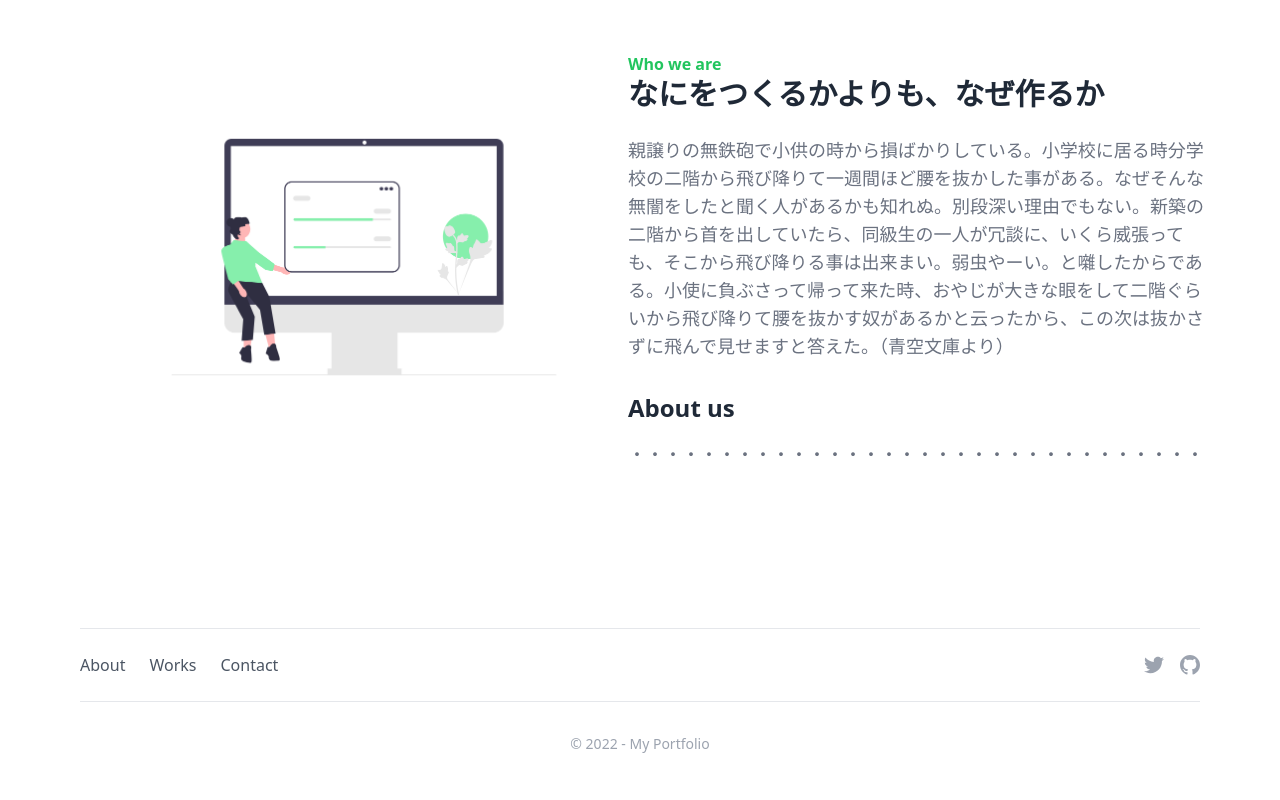
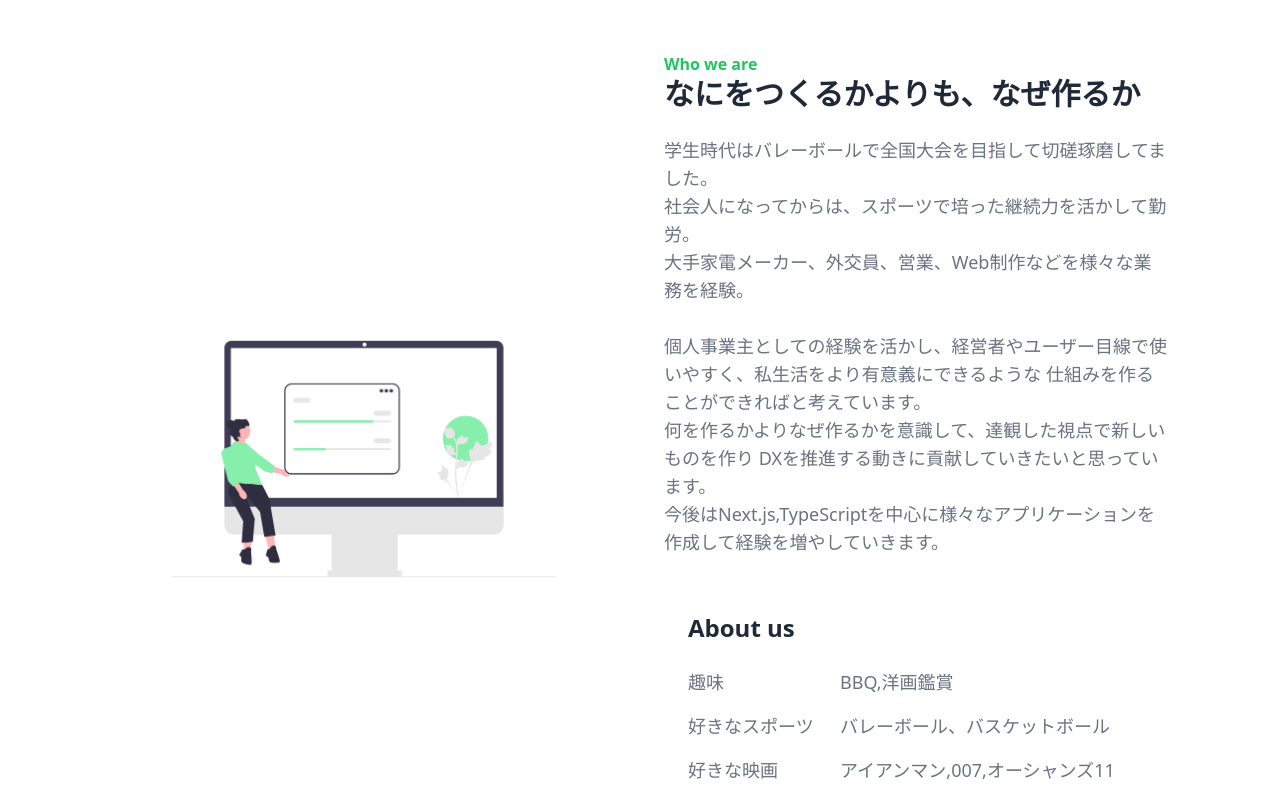
Before and after one commit to kazun1224/portfolio, a Next.js app: page /about in a window 1280 px wide. Shown: the part 560-1360 px from the top of the page. Built offline with nearby package versions, Linux system fonts and the light colour scheme.

Commit message:
文章とコメントアウトの変更

```diff
--- a/src/pages/about/index.tsx
+++ b/src/pages/about/index.tsx
@@ -7,7 +7,8 @@ const About: CustomNextPage = () => {
   return (
     <div className="mx-auto max-w-screen-xl md:px-8">
       <div className="grid place-items-center gap-8 md:grid-cols-2 lg:gap-12">
-        <div>
+        {/* <!-------------------------------- image ---------------------------------------> */}
+
         <div className="overflow-hidden md:h-auto">
           <Image
             src={aboutDetail}
@@ -15,9 +16,10 @@ const About: CustomNextPage = () => {
             className="h-full w-full"
           />
         </div>
-        </div>
 
-        <div className="md:pt-8">
+        {/* <!-------------------------------- about ---------------------------------------> */}
+        <div className="mb-10">
+          <div className="mb-10 md:pt-8">
             <p className="text-center font-bold text-green-500 md:text-left">
               Who we are
             </p>
@@ -26,17 +28,47 @@ const About: CustomNextPage = () => {
               なにをつくるかよりも、なぜ作るか
             </h1>
 
-          <p className="mb-6 text-gray-500 sm:text-lg md:mb-8">
-            親譲りの無鉄砲で小供の時から損ばかりしている。小学校に居る時分学校の二階から飛び降りて一週間ほど腰を抜かした事がある。なぜそんな無闇をしたと聞く人があるかも知れぬ。別段深い理由でもない。新築の二階から首を出していたら、同級生の一人が冗談に、いくら威張っても、そこから飛び降りる事は出来まい。弱虫やーい。と囃したからである。小使に負ぶさって帰って来た時、おやじが大きな眼をして二階ぐらいから飛び降りて腰を抜かす奴があるかと云ったから、この次は抜かさずに飛んで見せますと答えた。（青空文庫より）
+            <p className="text-gray-500 sm:text-lg md:mb-8">
+              学生時代はバレーボールで全国大会を目指して切磋琢磨してました。
+              <br />
+              社会人になってからは、スポーツで培った継続力を活かして勤労。
+              <br />
+              大手家電メーカー、外交員、営業、Web制作などを様々な業務を経験。
+              <br />
+              <br />
+              個人事業主としての経験を活かし、経営者やユーザー目線で使いやすく、私生活をより有意義にできるような
+              仕組みを作ることができればと考えています。
+              <br />
+              何を作るかよりなぜ作るかを意識して、達観した視点で新しいものを作り
+              DXを推進する動きに貢献していきたいと思っています。
+              <br />
+              今後はNext.js,TypeScriptを中心に様々なアプリケーションを作成して経験を増やしていきます。
             </p>
+          </div>
 
-          <h2 className="mb-2 text-center text-xl font-semibold text-gray-800 sm:text-2xl md:mb-4 md:text-left">
+          {/* <!-------------------------------- about ---------------------------------------> */}
+          <div className="mb-6 p-4">
+            <h2 className="mb-4 px-2  text-xl font-semibold text-gray-800 sm:text-2xl md:mb-4 md:text-left">
               About us
             </h2>
-
-          <p className="mb-6 text-gray-500 sm:text-lg md:mb-8">
-            ・・・・・・・・・・・・・・・・・・・・・・・・・・・・・・・・
-          </p>
+            <div className=" text-gray-500 sm:text-lg md:mb-8">
+              <dl>
+                <div className="flex w-full p-2">
+                  <dt className="w-4/12">趣味</dt>
+                  <dd className="w-8/12">BBQ,洋画鑑賞</dd>
+                </div>
+                <div className="flex w-full p-2">
+                  <dt className="w-4/12">好きなスポーツ</dt>
+                  <dd className="w-8/12">バレーボール、バスケットボール</dd>
+                </div>
+                <div className="flex w-full p-2">
+                  <dt className="w-4/12">好きな映画</dt>
+                  <dd className="w-8/12">アイアンマン,007,オーシャンズ11</dd>
+                </div>
+              </dl>
+            </div>
+          </div>
+          {/* <!-------------------------------- section ---------------------------------------> */}
         </div>
       </div>
     </div>
--- a/src/pages/index.tsx
+++ b/src/pages/index.tsx
@@ -14,6 +14,7 @@ const Home: CustomNextPage<PropsList> = (props) => {
 
   return (
     <div>
+      {/* <!-------------------------------- main ---------------------------------------> */}
       <section className="flex flex-col-reverse justify-between gap-20 pb-20 text-center  md:flex-row md:gap-16 md:pb-32">
         {/* <!-- content - start --> */}
         <div className="flex flex-col justify-center md:text-left lg:py-12 lg:text-left xl:w-5/12 xl:py-24">
@@ -45,7 +46,7 @@ const Home: CustomNextPage<PropsList> = (props) => {
         </div>
         {/* <!-- image - end --> */}
       </section>
-      {/* <!-------------------------------- section ---------------------------------------> */}
+      {/* <!-------------------------------- about ---------------------------------------> */}
 
       <section className="px-4 pb-20 md:px-8 md:pb-32">
         <div className="grid place-items-center gap-8 md:grid-cols-2 lg:gap-12">
@@ -67,13 +68,26 @@ const Home: CustomNextPage<PropsList> = (props) => {
             </h2>
 
             <p className="mb-6 text-gray-500 sm:text-lg md:mb-8">
-              親譲りの無鉄砲で小供の時から損ばかりしている。小学校に居る時分学校の二階から飛び降りて一週間ほど腰を抜かした事がある。なぜそんな無闇をしたと聞く人があるかも知れぬ。別段深い理由でもない。新築の二階から首を出していたら、同級生の一人が冗談に、いくら威張っても、そこから飛び降りる事は出来まい。弱虫やーい。と囃したからである。小使に負ぶさって帰って来た時、おやじが大きな眼をして二階ぐらいから飛び降りて腰を抜かす奴があるかと云ったから、この次は抜かさずに飛んで見せますと答えた。（青空文庫より）
+              学生時代はバレーボールで全国大会を目指して切磋琢磨してました。
+              <br />
+              社会人になってからは、スポーツで培った継続力を活かして勤労。
+              <br />
+              大手家電メーカー、外交員、営業、Web制作などを様々な業務を経験。
+              <br />
+              <br />
+              個人事業主としての経験を活かし、経営者やユーザー目線で使いやすく、私生活をより有意義にできるような
+              仕組みを作ることができればと考えています。
+              <br />
+              何を作るかよりなぜ作るかを意識して、達観した視点で新しいものを作り
+              DXを推進する動きに貢献していきたいと思っています。
+              <br />
+              今後はNext.js,TypeScriptを中心に様々なアプリケーションを作成して経験を増やしていきます。
             </p>
           </div>
         </div>
       </section>
 
-      {/* <!-------------------------------- section ---------------------------------------> */}
+      {/* <!-------------------------------- works ---------------------------------------> */}
       <div className="pb-20 md:pb-32">
         <div className="mx-auto max-w-screen-xl px-4 md:px-8">
           {/* <!-- text - start --> */}
@@ -132,7 +146,7 @@ const Home: CustomNextPage<PropsList> = (props) => {
           </div>
         </div>
       </div>
-      {/* <!-------------------------------- section ---------------------------------------> */}
+      {/* <!-------------------------------- contact ---------------------------------------> */}
       <div className="pb-20 md:pb-32">
         <div className="mx-auto max-w-screen-2xl px-4 md:px-8">
           <div className=" flex flex-col items-center justify-between gap-10 rounded-lg bg-gray-100 py-9 px-6 text-center sm:flex-row sm:gap-4 sm:p-4 sm:text-left md:p-8">
```
Lines whose indentation alone changed are shown as unchanged.
